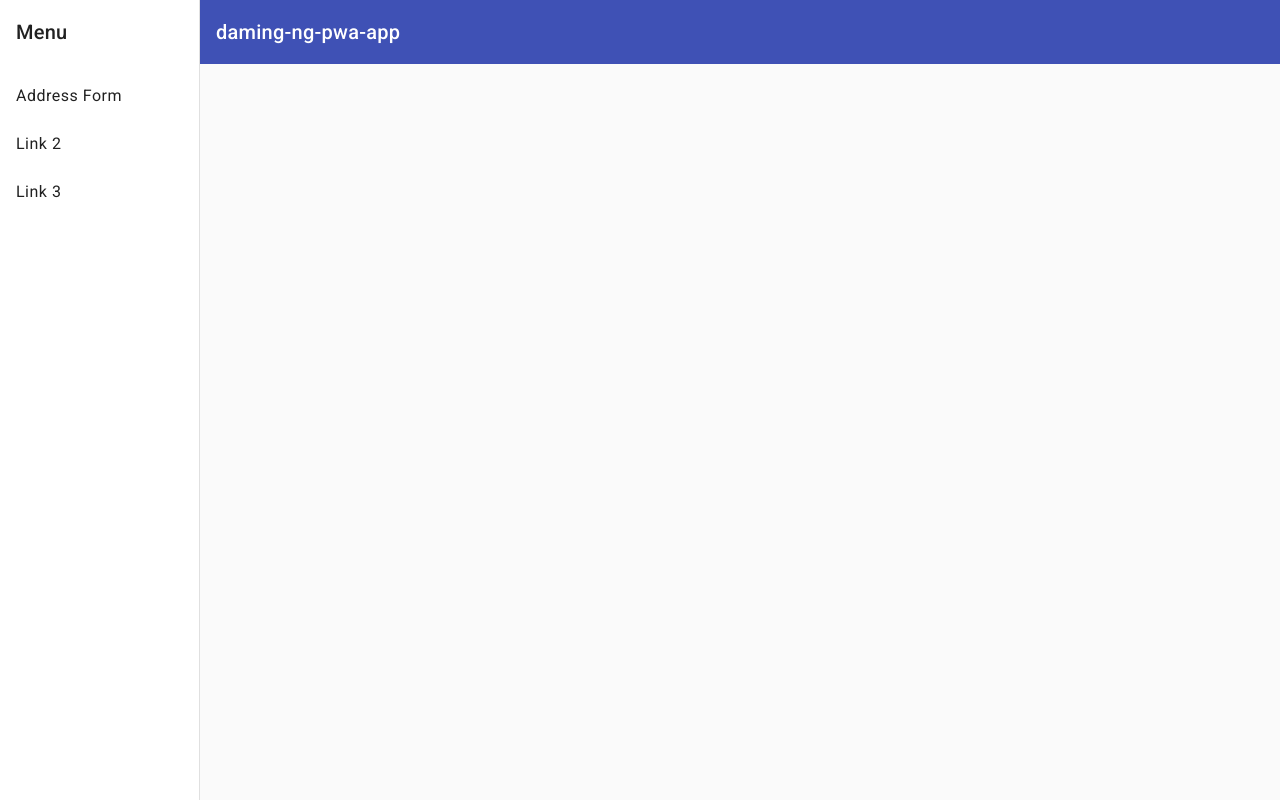
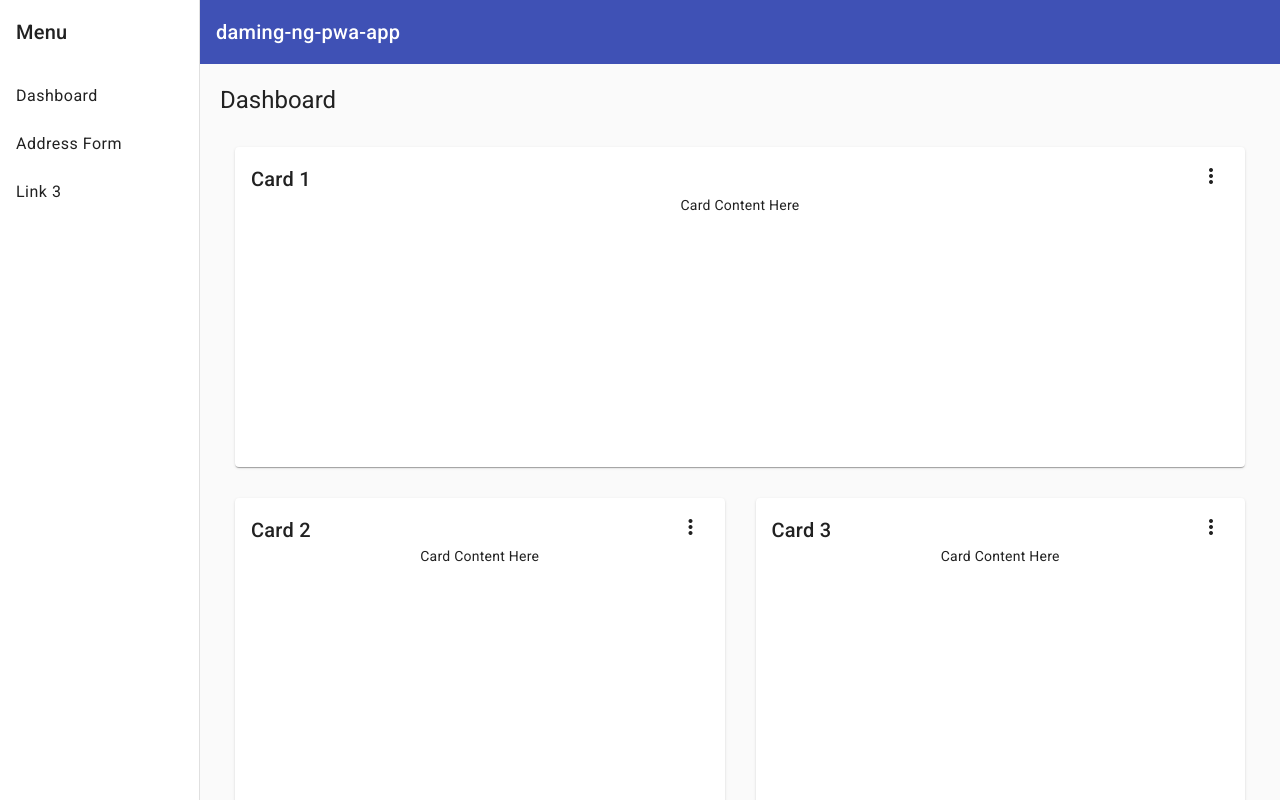
Before and after one commit to damingerdai/daming-ng-pwa-app, an Angular app: page /dashboard in a window 1280 px wide. Before the commit this address led to /. Built offline with nearby package versions, Linux system fonts and the light colour scheme.

Commit message:
feat: add dashboard module

```diff
--- a/src/app/app-routing.module.ts
+++ b/src/app/app-routing.module.ts
@@ -5,6 +5,10 @@
   {
     path: 'address-form',
     loadChildren: () => import('./address-form/address-form.module').then(m => m.AddressModule)
+  },
+  {
+    path: 'dashboard',
+    loadChildren: () => import('./dashboard/dashboard.module').then(m => m.DashboardModule)
   }
 ];
 
--- /dev/null
+++ b/src/app/dashboard/dashboard.component.html
@@ -0,0 +1,24 @@
+<div class="grid-container">
+  <h1 class="mat-h1">Dashboard</h1>
+  <mat-grid-list cols="2" rowHeight="350px">
+    <mat-grid-tile *ngFor="let card of cards | async" [colspan]="card.cols" [rowspan]="card.rows">
+      <mat-card class="dashboard-card">
+        <mat-card-header>
+          <mat-card-title>
+            {{card.title}}
+            <button mat-icon-button class="more-button" [matMenuTriggerFor]="menu" aria-label="Toggle menu">
+              <mat-icon>more_vert</mat-icon>
+            </button>
+            <mat-menu #menu="matMenu" xPosition="before">
+              <button mat-menu-item>Expand</button>
+              <button mat-menu-item>Remove</button>
+            </mat-menu>
+          </mat-card-title>
+        </mat-card-header>
+        <mat-card-content class="dashboard-card-content">
+          <div>Card Content Here</div>
+        </mat-card-content>
+      </mat-card>
+    </mat-grid-tile>
+  </mat-grid-list>
+</div>
--- /dev/null
+++ b/src/app/dashboard/dashboard.component.scss
@@ -0,0 +1,21 @@
+.grid-container {
+  margin: 20px;
+}
+
+.dashboard-card {
+  position: absolute;
+  top: 15px;
+  left: 15px;
+  right: 15px;
+  bottom: 15px;
+}
+
+.more-button {
+  position: absolute;
+  top: 5px;
+  right: 10px;
+}
+
+.dashboard-card-content {
+  text-align: center;
+}
--- /dev/null
+++ b/src/app/dashboard/dashboard.component.ts
@@ -0,0 +1,33 @@
+import { Component } from '@angular/core';
+import { map } from 'rxjs/operators';
+import { Breakpoints, BreakpointObserver } from '@angular/cdk/layout';
+
+@Component({
+  selector: 'app-dashboard',
+  templateUrl: './dashboard.component.html',
+  styleUrls: ['./dashboard.component.scss']
+})
+export class DashboardComponent {
+  /** Based on the screen size, switch from standard to one column per row */
+  cards = this.breakpointObserver.observe(Breakpoints.Handset).pipe(
+    map(({ matches }) => {
+      if (matches) {
+        return [
+          { title: 'Card 1', cols: 1, rows: 1 },
+          { title: 'Card 2', cols: 1, rows: 1 },
+          { title: 'Card 3', cols: 1, rows: 1 },
+          { title: 'Card 4', cols: 1, rows: 1 }
+        ];
+      }
+
+      return [
+        { title: 'Card 1', cols: 2, rows: 1 },
+        { title: 'Card 2', cols: 1, rows: 1 },
+        { title: 'Card 3', cols: 1, rows: 2 },
+        { title: 'Card 4', cols: 1, rows: 1 }
+      ];
+    })
+  );
+
+  constructor(private breakpointObserver: BreakpointObserver) {}
+}
--- a/src/app/navigation/navigation.component.html
+++ b/src/app/navigation/navigation.component.html
@@ -5,8 +5,8 @@
       [opened]="(isHandset$ | async) === false">
     <mat-toolbar>Menu</mat-toolbar>
     <mat-nav-list>
-      <a mat-list-item routerLink="/address-form" >Address Form</a>
-      <a mat-list-item href="#">Link 2</a>
+      <a mat-list-item routerLink="/dashboard">Dashboard</a>
+      <a mat-list-item routerLink="/address-form">Address Form</a>
       <a mat-list-item href="#">Link 3</a>
     </mat-nav-list>
   </mat-sidenav>
```
Also changed, not shown: src/app/address-form/address-form.module.ts (+17 -1 lines), src/app/app.module.ts (+7 -2 lines), src/app/dashboard/dashboard-routing.module.ts (added, +16 -0 lines), src/app/dashboard/dashboard.module.ts (added, +12 -0 lines), 1 other file (tests, documents, lock files or other folders).
